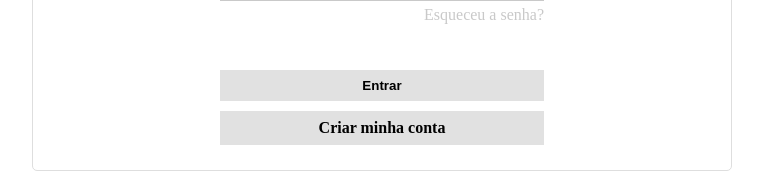
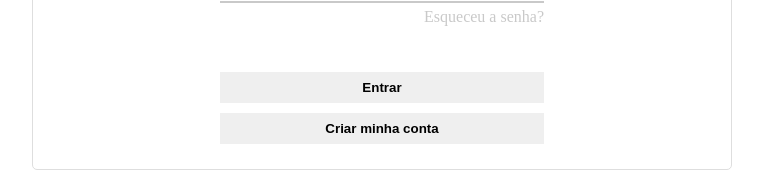
Before and after one commit to EvandroRodCoelho/e-commerce, an Angular app in the folder web/: page /login in a window 1280 px wide. Shown: the part 410-605 px from the top of the page, without its empty margins (258-1021 px from the left). Built offline with nearby package versions, Linux system fonts and the light colour scheme.

Commit message:
Revert "refactor: tag button to a in resgister link"
This reverts commit 48412e68c2bba2cc51419deb0785db0356f5a451.

```diff
--- a/web/src/app/auth/login/login.component.css
+++ b/web/src/app/auth/login/login.component.css
@@ -1,4 +1,5 @@
 .body {
+
   width: 100vw;
   height: 100vh;
   display: flex;
@@ -12,6 +13,7 @@
 .body > form {
   border: 1px solid #dedede;
 
+
   display: flex;
 
   align-items: center;
@@ -19,7 +21,7 @@
   max-width: 700px;
   width: 100%;
   flex-direction: column;
-  padding: 25px;
+   padding: 25px;
   border-radius: 5px;
 }
 
@@ -27,6 +29,7 @@
   width: 50%;
 }
 .form-input {
+
   display: flex;
 
   width: 100%;
@@ -38,7 +41,7 @@ input {
   border: 0;
   outline: 0;
 
-  padding: 5px 20px;
+  padding: 5px 20px ;
   margin: 15px 0px 5px;
   border-bottom: 2px solid #c9c9c9;
 }
@@ -47,6 +50,7 @@ input::placeholder {
   color: #c9c9c9;
   font-weight: bold;
 }
+
 
 .form-forgot-password {
   display: flex;
@@ -64,6 +68,7 @@ input::placeholder {
 }
 
 .form-buttons {
+
   width: 100%;
   display: flex;
 
@@ -73,23 +78,24 @@ input::placeholder {
   gap: 10px;
 }
 
+
 .form-buttons > .button {
   padding: 8px 2px;
   font-weight: bold;
   color: #000;
   cursor: pointer;
 
-  background-color: #e1e1e1;
-  text-align: center;
   border: 0;
 }
 
+
 .form-buttons > .button:hover {
-  opacity: 0.9;
+  opacity: 0.8;
   background-color: #d9d9d9;
 }
 
-@media screen and (max-width: 800px) {
+
+@media screen and (max-width:800px)    {
   form {
     margin: 15px;
   }
--- a/web/src/app/auth/login/login.component.html
+++ b/web/src/app/auth/login/login.component.html
@@ -19,7 +19,7 @@
 
       <div class="form-buttons">
         <button class="button"  type="submit">Entrar</button>
-        <a class="button" href="/register">Criar minha conta</a>
+        <button class="button" href="/register">Criar minha conta</button>
       </div>
     </div>
   </form>
```
